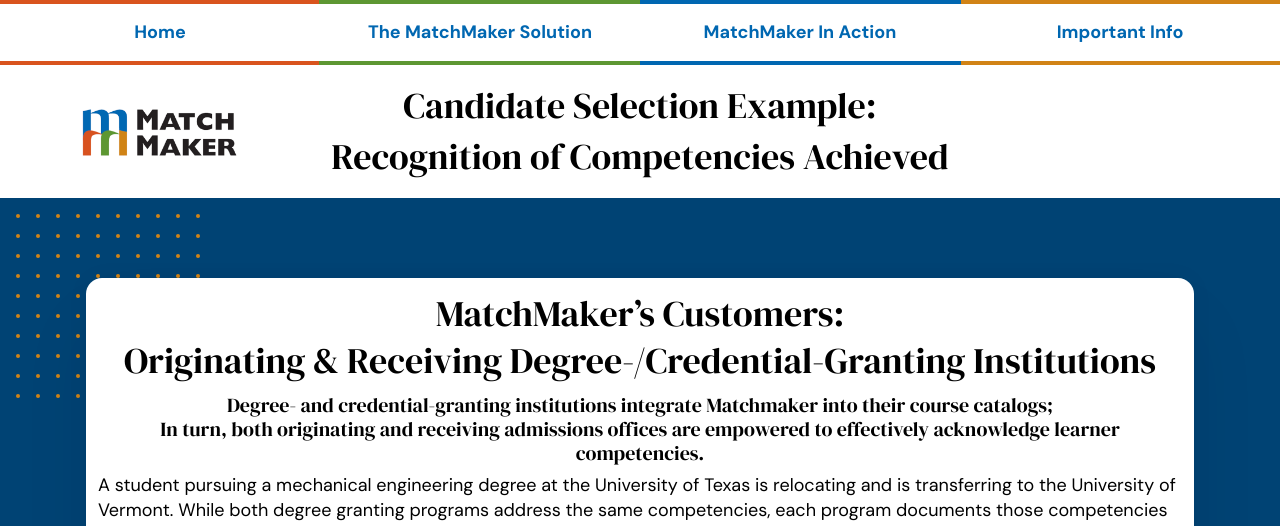
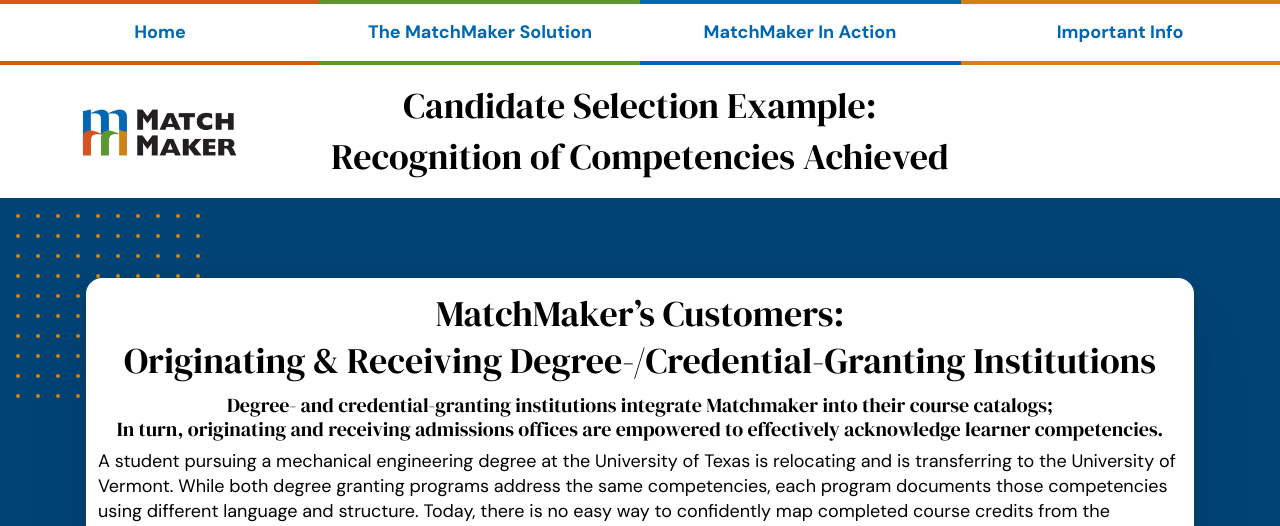
Before and after one commit to matchmakeredlabs/matchmakeredlabs.develop, a Jekyll site: the page built from _Action/4casestudy.md, in a window 1280 px wide. Shown: the top 526 px of the page. Built offline with Jekyll 4.4.1, drawn with Linux system fonts in a browser that asks for light colours.

Commit message:
Update 4casestudy.md

```diff
--- a/_Action/4casestudy.md
+++ b/_Action/4casestudy.md
@@ -6,7 +6,7 @@
 ---
 # MatchMaker's Customers:<br/>Originating & Receiving Degree-/Credential-Granting Institutions
 
-### Degree- and credential-granting institutions integrate Matchmaker into their course catalogs;<br/> In turn, both originating and receiving admissions offices are empowered to effectively acknowledge learner competencies.
+### Degree- and credential-granting institutions integrate Matchmaker into their course catalogs;<br/> In turn, originating and receiving admissions offices are empowered to effectively acknowledge learner competencies.
 
 A student pursuing a mechanical engineering degree at the University of Texas is relocating and is transferring to the University of Vermont. While both degree granting programs address the same competencies, each program documents those competencies using different language and structure. Today, there is no easy way to confidently map completed course credits from the University of Texas to credentialing credits that the University of Vermont will accept. *Enter MatchMaker Education Labs:*
 
```
